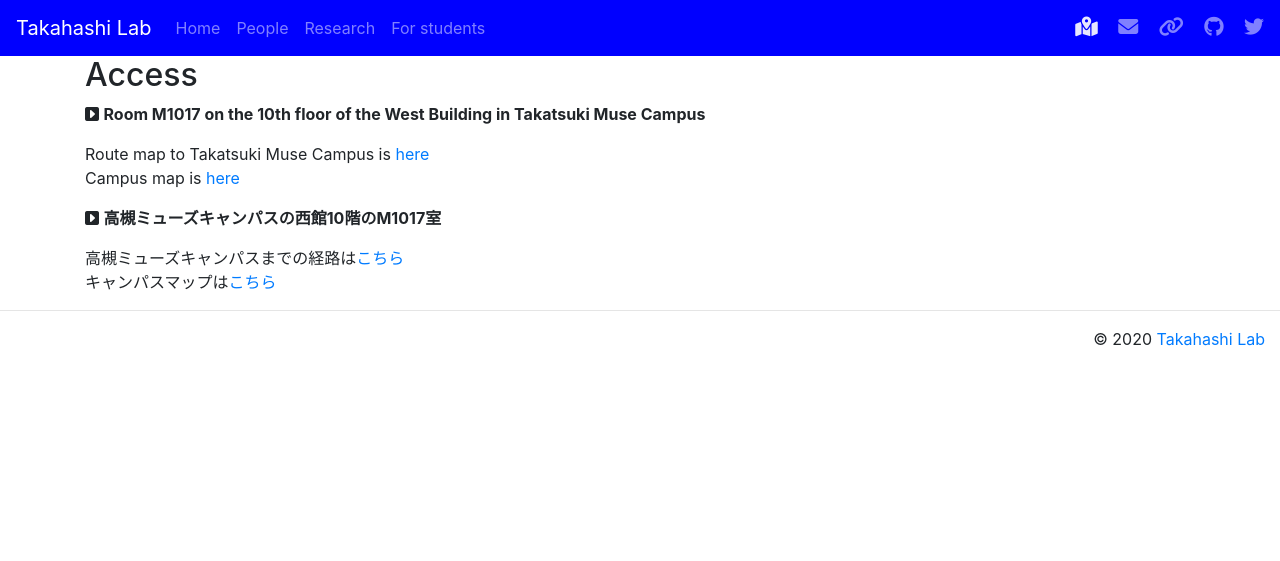
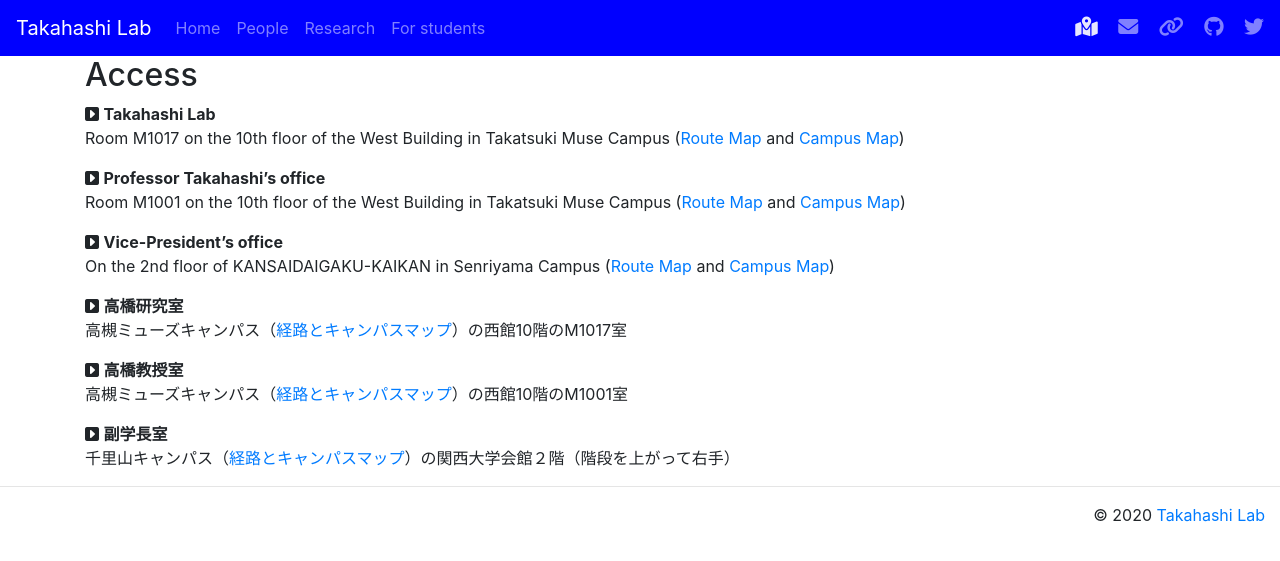
Before and after one commit to tkhslab/tkhslab.github.io, a Jekyll site: the page built from access.md, in a window 1280 px wide. Shown: the top 561 px of the page. Built offline with Jekyll 4.4.1, drawn with Linux system fonts in a browser that asks for light colours; nearby versions of some CDN libraries.

Commit message:
add vice-president's office, delete a secretary and finish the 3rd meeting about advanced seminar

```diff
--- a/access.md
+++ b/access.md
@@ -2,12 +2,23 @@
 title: Access
 ---
 ## Access
-<i class="fas fa-caret-square-right"></i> **Room M1017 on the 10th floor of the West Building in Takatsuki Muse Campus**
+<i class="fas fa-caret-square-right"></i> **Takahashi Lab**<br>
+Room M1017 on the 10th floor of the West Building in Takatsuki Muse Campus
+([Route Map](http://www.kansai-u.ac.jp/English/about_ku/location_muse.html) and [Campus Map](http://www.kansai-u.ac.jp/English/about_ku/muse_map.html#map))
 
-Route map to Takatsuki Muse Campus is [here](http://www.kansai-u.ac.jp/English/about_ku/location_muse.html)<br>
-Campus map is [here](http://www.kansai-u.ac.jp/English/about_ku/muse_map.html#map)
+<i class="fas fa-caret-square-right"></i> **Professor Takahashi's office**<br>
+Room M1001 on the 10th floor of the West Building in Takatsuki Muse Campus
+([Route Map](http://www.kansai-u.ac.jp/English/about_ku/location_muse.html) and [Campus Map](http://www.kansai-u.ac.jp/English/about_ku/muse_map.html#map))
 
-<i class="fas fa-caret-square-right"></i> **高槻ミューズキャンパスの西館10階のM1017室**
+<i class="fas fa-caret-square-right"></i> **Vice-President's office**<br>
+On the 2nd floor of KANSAIDAIGAKU-KAIKAN in Senriyama Campus
+([Route Map](http://www.kansai-u.ac.jp/English/about_ku/location_senri.html) and [Campus Map](http://www.kansai-u.ac.jp/English/about_ku/senri_map.html#map))
 
-高槻ミューズキャンパスまでの経路は[こちら](http://www.kansai-u.ac.jp/global/guide/access_muse.html)<br>
-キャンパスマップは[こちら](http://www.kansai-u.ac.jp/global/guide/mapmuse.html#map)
+<i class="fas fa-caret-square-right"></i> **高橋研究室**<br>
+高槻ミューズキャンパス（[経路とキャンパスマップ](https://www.kansai-u.ac.jp/ja/about/campus/#takatsukimuse)）の西館10階のM1017室
+
+<i class="fas fa-caret-square-right"></i> **高橋教授室**<br>
+高槻ミューズキャンパス（[経路とキャンパスマップ](https://www.kansai-u.ac.jp/ja/about/campus/#takatsukimuse)）の西館10階のM1001室
+
+<i class="fas fa-caret-square-right"></i> **副学長室**<br>
+千里山キャンパス（[経路とキャンパスマップ](https://www.kansai-u.ac.jp/ja/about/campus/#senriyama)）の関西大学会館２階（階段を上がって右手）
```
Also changed, not shown: b2.md (+1 -1 lines), index.md (+2 -4 lines), people.md (+0 -1 lines).
